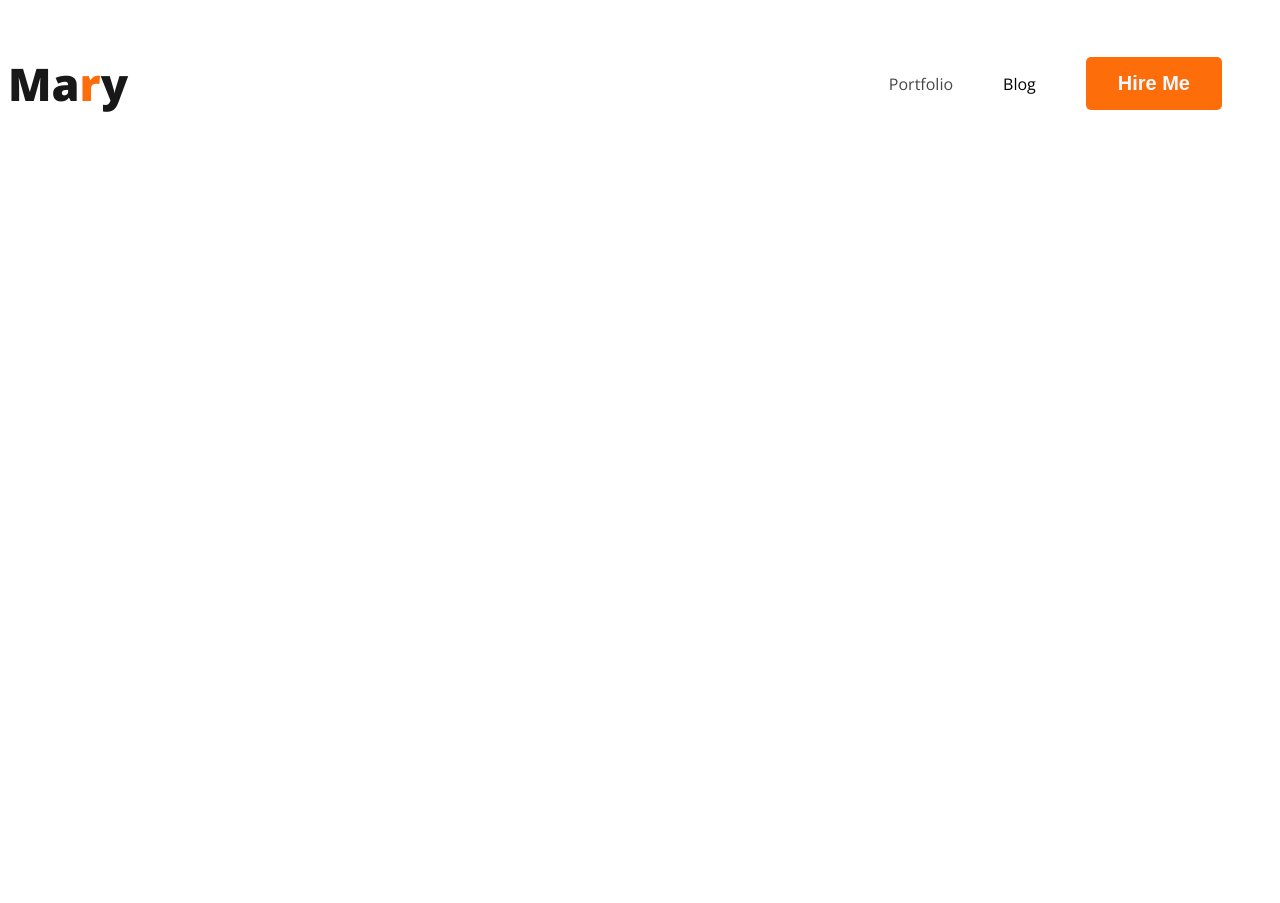
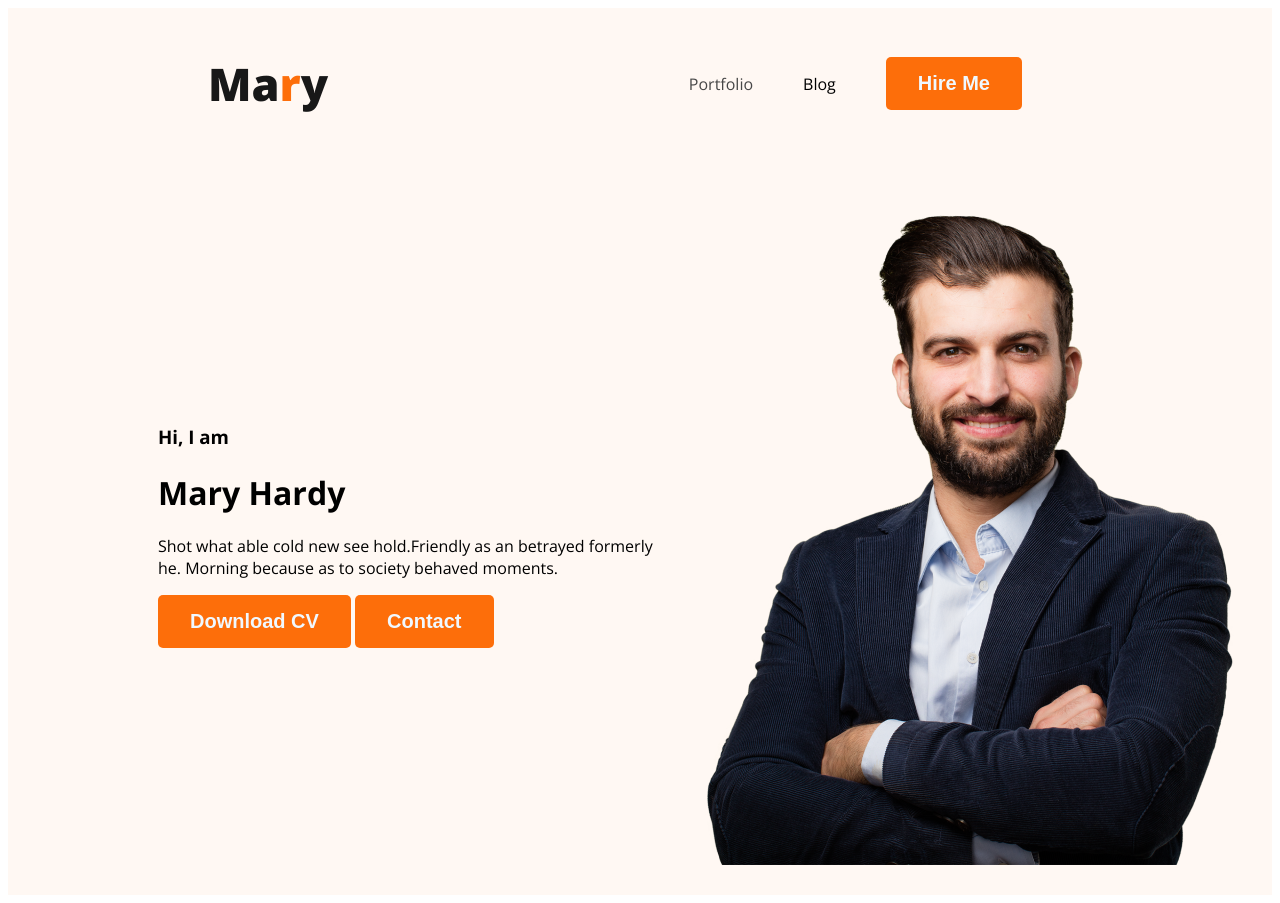
Before and after one commit to Barkat-Ullah/developer-portfolio, a plain HTML site: page developer-portfolio/index.html in a window 1280 px wide. Before the commit the page ends 800 px from the top, so only its background shows below. Drawn offline with nearby package versions, Linux system fonts and the light colour scheme.

Commit message:
added banner content

```diff
--- a/developer-portfolio/index.html
+++ b/developer-portfolio/index.html
@@ -1,5 +1,6 @@
 <!DOCTYPE html>
 <html lang="en">
+
 <head>
     <meta charset="UTF-8">
     <meta name="viewport" content="width=device-width, initial-scale=1.0">
@@ -9,8 +10,10 @@
     <link href="https://fonts.googleapis.com/css2?family=Open+Sans:wght@400;700;800&display=swap" rel="stylesheet">
     <link rel="stylesheet" href="styles/index.css">
 </head>
+
 <body>
-    <header>
+    <header class="header">
+
         <nav>
             <h3 class="nav-title">Ma<span class="text-title">r</span>y</h3>
             <ul>
@@ -19,6 +22,16 @@
                 <li><button class="primary-btn">Hire Me</button></li>
             </ul>
         </nav>
+        <div class="banner">
+            <div>
+                <h3 class="banner-text">Hi, I  am</h3>
+                <h1 class="banner-title">Mary Hardy</h1>
+                <p>Shot what able cold new see hold.Friendly as an betrayed formerly he. Morning because as to society behaved moments.</p>
+                <button class="primary-btn" >Download CV</button>
+                <button class="primary-btn">Contact</button>
+            </div>
+            <img class="banner-pic" src="./images/hardy.png" alt="">
+        </div>
     </header>
     <main>
 
@@ -27,4 +40,5 @@
 
     </footer>
 </body>
+
 </html>
--- a/developer-portfolio/styles/index.css
+++ b/developer-portfolio/styles/index.css
@@ -23,6 +23,7 @@ nav {
     display: flex;
     justify-content: space-between;
     align-items: center;
+    margin: 0 200px;
 }
 
 .nav-title {
@@ -46,3 +47,15 @@ nav a {
     text-decoration: none;
     color: #474747;
 }
+/* header section */
+.header{
+    background-color: #FFF8F3;
+}
+.banner{
+    padding: 30px 30px 30px 150px;
+    display: flex;
+    align-items: center;
+}
+.banner.banner-pic{
+    width: 500px;
+}
```
Lines whose indentation alone changed are shown as unchanged.
